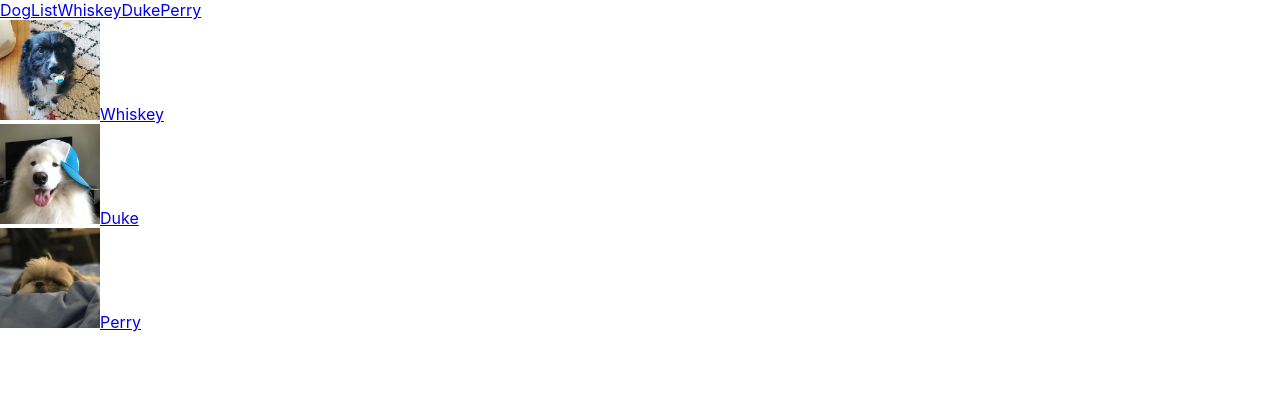
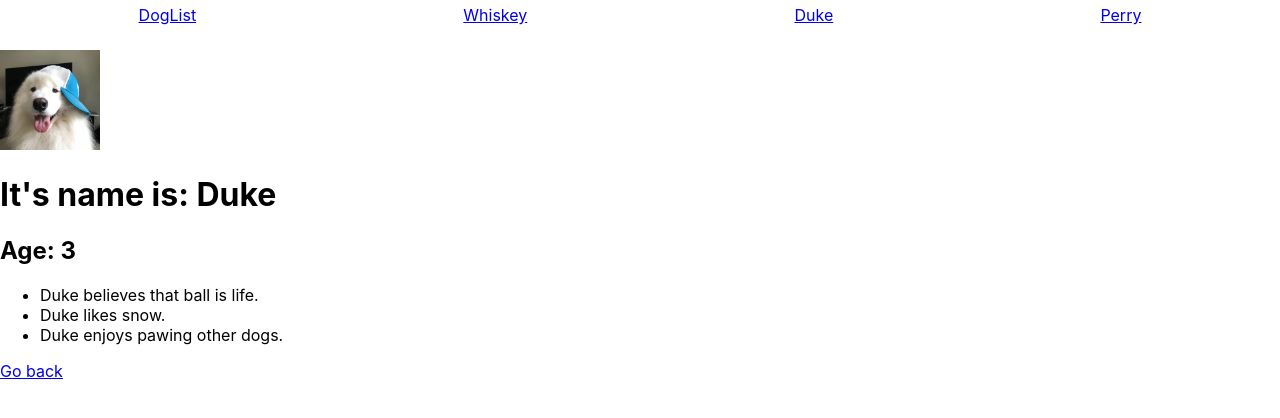
Before and after one commit to prokid20000/reactdogfinder, a React (Create React App) app: page /dogs/Duke in a window 1280 px wide. Before the commit this address led to /dogs. Shown: the top 418 px of the page. Built offline with nearby package versions, Linux system fonts and the light colour scheme; data requests are answered from the project's data file.

Commit message:
finished components and have the code review.

```diff
--- a/src/App.js
+++ b/src/App.js
@@ -6,12 +6,27 @@ import axios from 'axios';
 import Routes from "./Routes";
 
 
-
+/** Show the Nav bar and the dog lists
+ *
+ * prop: none
+ * state:
+ *  - dogs: an array of object, the object looks like =>
+ *                    {
+                          "name": "Perry",
+                          "age": 4,
+                          "src": "perry",
+                          "facts": [
+                            "Perry loves all humans.",
+                            "Perry demolishes all snacks.",
+                            "Perry hates the rain."
+                          ]
+                      }
+    - isLoading: true/false, controlling making axios request
+ * App -> (NavBar, Routes)
+ */
 function App() {
   const [dogs, setDogs] = useState([]);
   const [isLoading, setIsLoading] = useState(true);
-
-  //if condition to control making request
 
   async function getDogs() {
     const response = await axios.get("http://localhost:5000/dogs");
@@ -20,8 +35,11 @@ function App() {
     setIsLoading(false);
   }
 
-  if (isLoading){
+  console.log("*******************");
+
+  if (isLoading) {
     getDogs();
+    return <h1>Loading...</h1>;
   }
 
 
--- a/src/DogDetails.js
+++ b/src/DogDetails.js
@@ -1,20 +1,33 @@
 import { Link, useParams, Redirect } from "react-router-dom";
 
+/** Show specific dog's information, including the dog name, age, image and facts
+ *
+ * props:
+ *  - dogs: an array of dogs' object
+ *
+ * state: none
+ *
+ * Routes -> DogDetails
+ */
 
-function DogDetails({dogs}) {
+function DogDetails({ dogs }) {
     const { name } = useParams();
 
-    const currentDog = dogs.find( dog => dog.name === name);
+    const currentDog = dogs.find(dog => dog.name === name);
 
-    if(currentDog){
+    if (currentDog) {
         return (
             <div>
-            <img src ={`/${currentDog.src}.jpg`} alt = {currentDog.name} style={{height: "100px", width: "100px",}}/>
+                <img
+                    src={`/${currentDog.src}.jpg`}
+                    alt={currentDog.name}
+                    style={{ height: "100px", width: "100px", }}
+                />
                 <h1>It's name is: {currentDog.name}</h1>
                 <h2>Age: {currentDog.age}</h2>
                 <ul>
                     {currentDog.facts.map((fact, i) => (
-                <li key ={i}>
+                        <li key={i}>
                             {fact}
                         </li>
                     ))}
--- a/src/DogList.js
+++ b/src/DogList.js
@@ -1,4 +1,15 @@
 import { Link } from "react-router-dom";
+
+/** Show a list of dogs, including the dog image and the link to the specific dog
+ *
+ * props:
+ *  - dogs: an array of dogs' object
+ *
+ * state: none
+ *
+ * Routes -> DogList
+ *
+ */
 
 function DogList({ dogs }) {
 
@@ -6,7 +17,11 @@ function DogList({ dogs }) {
         <div>
             {dogs.map(dog => (
                 <div key={dog.name}>
-                    <img src ={`/${dog.src}.jpg`} alt = {dog.name} style={{height: "100px", width: "100px",}}/>
+                    <img
+                        src={`/${dog.src}.jpg`}
+                        alt={dog.name}
+                        style={{ height: "100px", width: "100px", }}
+                    />
                     <Link to={`/dogs/${dog.name}`}>{dog.name}</Link>
                 </div>
             ))}
@@ -14,4 +29,5 @@ function DogList({ dogs }) {
     );
 }
 
+// index also works for key here
 export default DogList;
--- a/src/NavBar.css
+++ b/src/NavBar.css
@@ -1,3 +1,6 @@
 .NavBar {
-    display: inline-block;
+    display: flex;
+    justify-content: space-around;
+    padding: 5px;
+    margin-bottom: 20px;
 }
```
Also changed, not shown: src/NavBar.js (+10 -0 lines), src/Routes.js (+10 -0 lines). Lines whose indentation alone changed are shown as unchanged.
